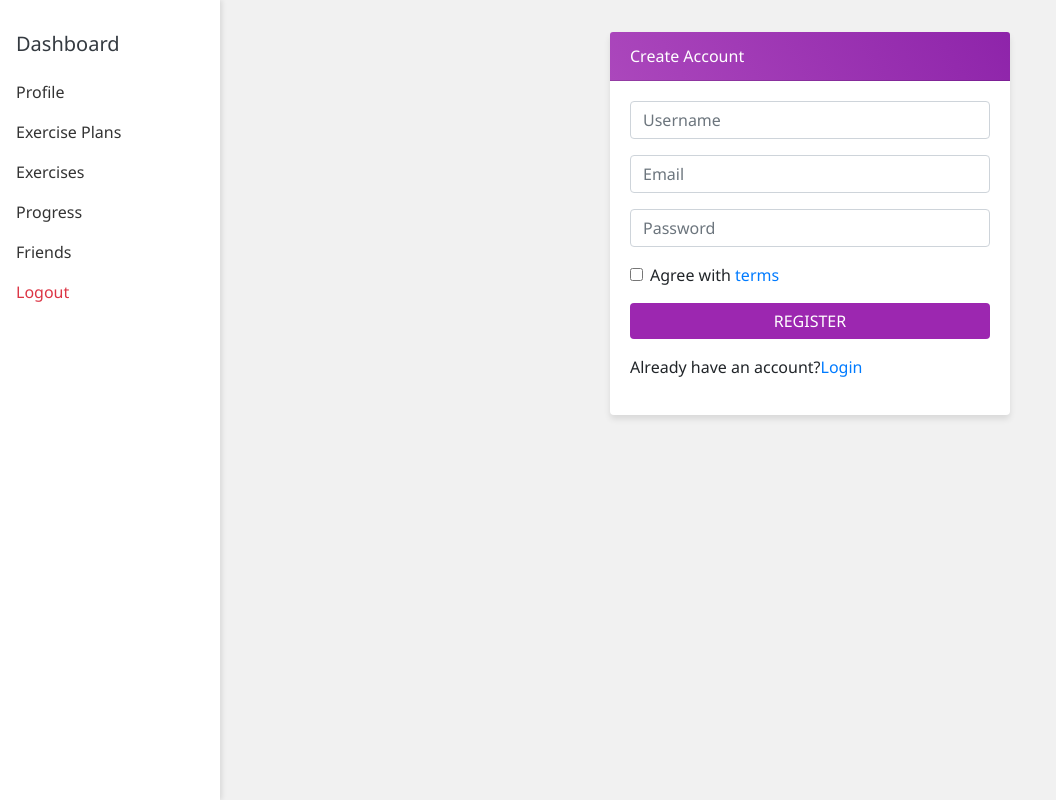
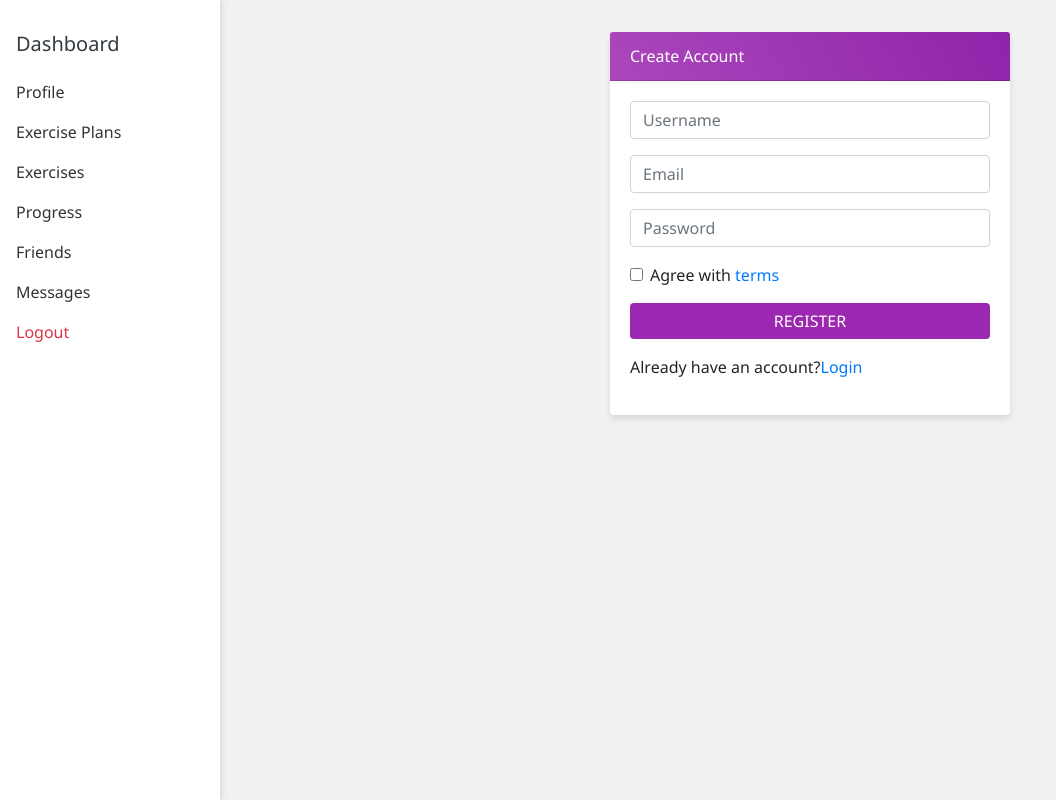
Before and after one commit to nalahaideb/ciss430project, a Flask app: page /verify in a window 1280 px wide; the page is wider, and only the part inside the window is pictured. Shown: that part, without its empty margins (0-1056 px from the left). Run offline with Flask 3, Linux system fonts and the light colour scheme; some libraries are stand-ins or nearby versions.

Commit message:
working on messages

```diff
--- a/site/app/routes.py
+++ b/site/app/routes.py
@@ -256,6 +256,8 @@ def cancel_friend_request_route(frid):
     else:
         flash("Failed to cancel friend request.")
     return redirect(request.referrer or url_for('profile', username=current_user.username))
+
+
 
 #should probably have this confirm the user is registered before we enable them to log on to anything else
 @app.route('/verify', methods=['POST', 'GET'])
--- a/site/app/templates/base.html
+++ b/site/app/templates/base.html
@@ -32,6 +32,7 @@
         <a href="{{ url_for('exercise_list', username=current_user.username) }}">Exercises</a>
         <a href="{{ url_for('progress', username=current_user.username) }}">Progress</a>
         <a href="{{ url_for('friends', username=current_user.username) }}">Friends</a>
+        <a href="{{ url_for('messages', username=current_user.username) }}">Messages</a>
         <a href="{{ url_for('logout') }}" class="text-danger">Logout</a>
     </div>
     {% endif %}
```
